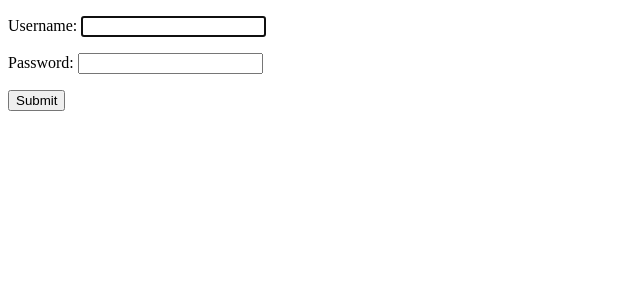
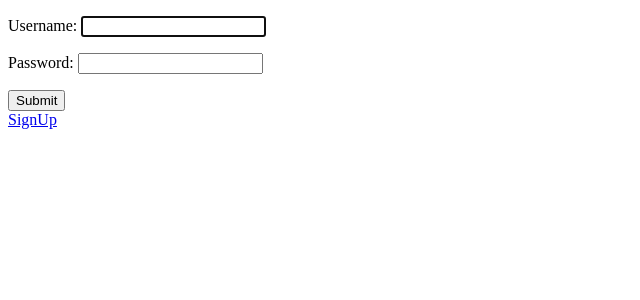
Before and after one commit to Miracle3456/PLE_project, a Django app: page / in a window 1280 px wide. Shown: the top 300 px of the page, without its empty margins (0-640 px from the left). Run offline with Django 5.2, Linux system fonts and the light colour scheme.

Commit message:
First commit

```diff
--- a/templates/accounts/login.html
+++ b/templates/accounts/login.html
@@ -13,6 +13,8 @@
                 {{form.as_p}}
                 <button type="submit">Submit</button>
             </form>
+
+            <a href="{%url 'signup'%}">SignUp</a>
         </div>
     </div>
 </body>
```
Also changed, not shown: db.sqlite3.
